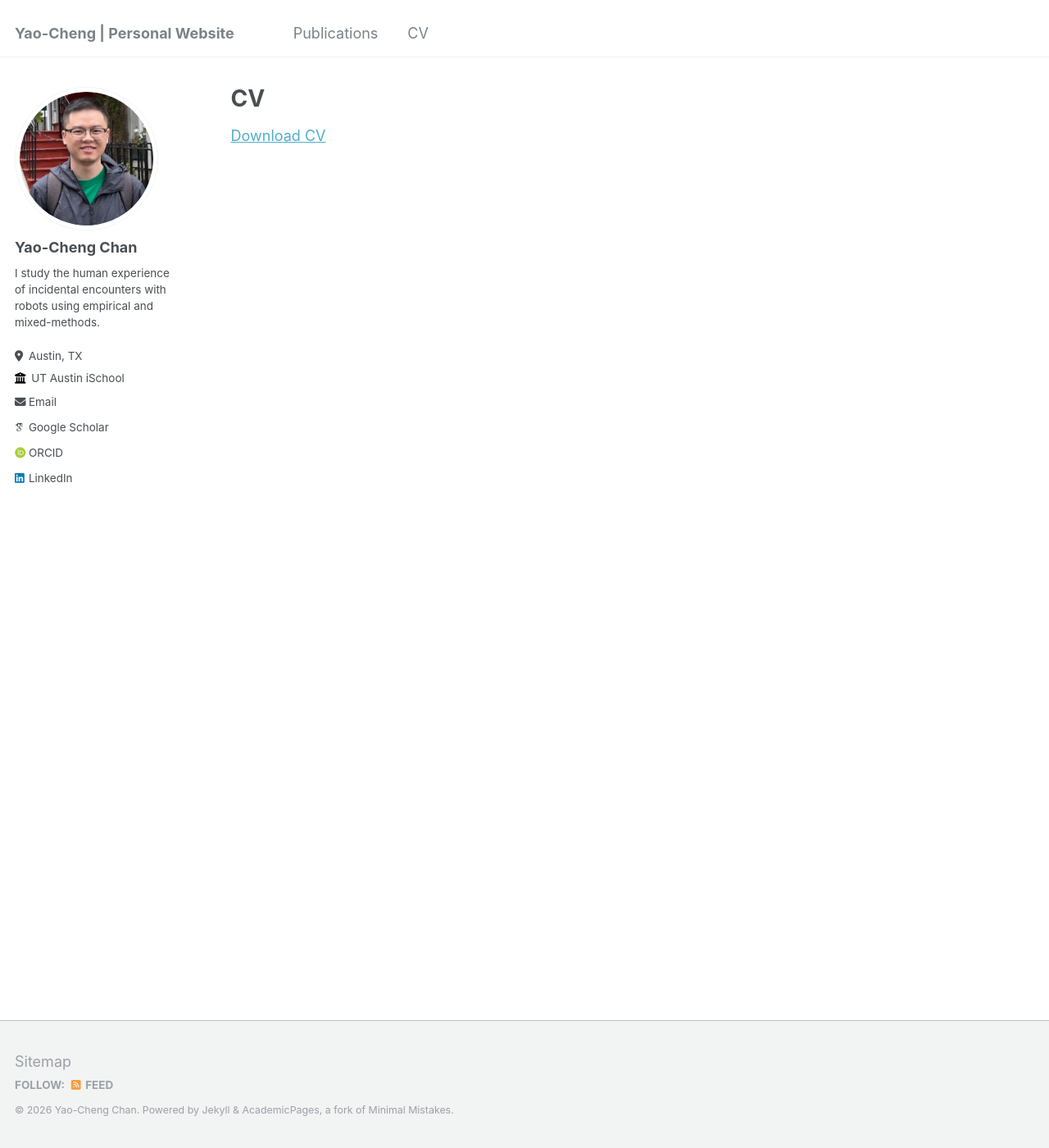
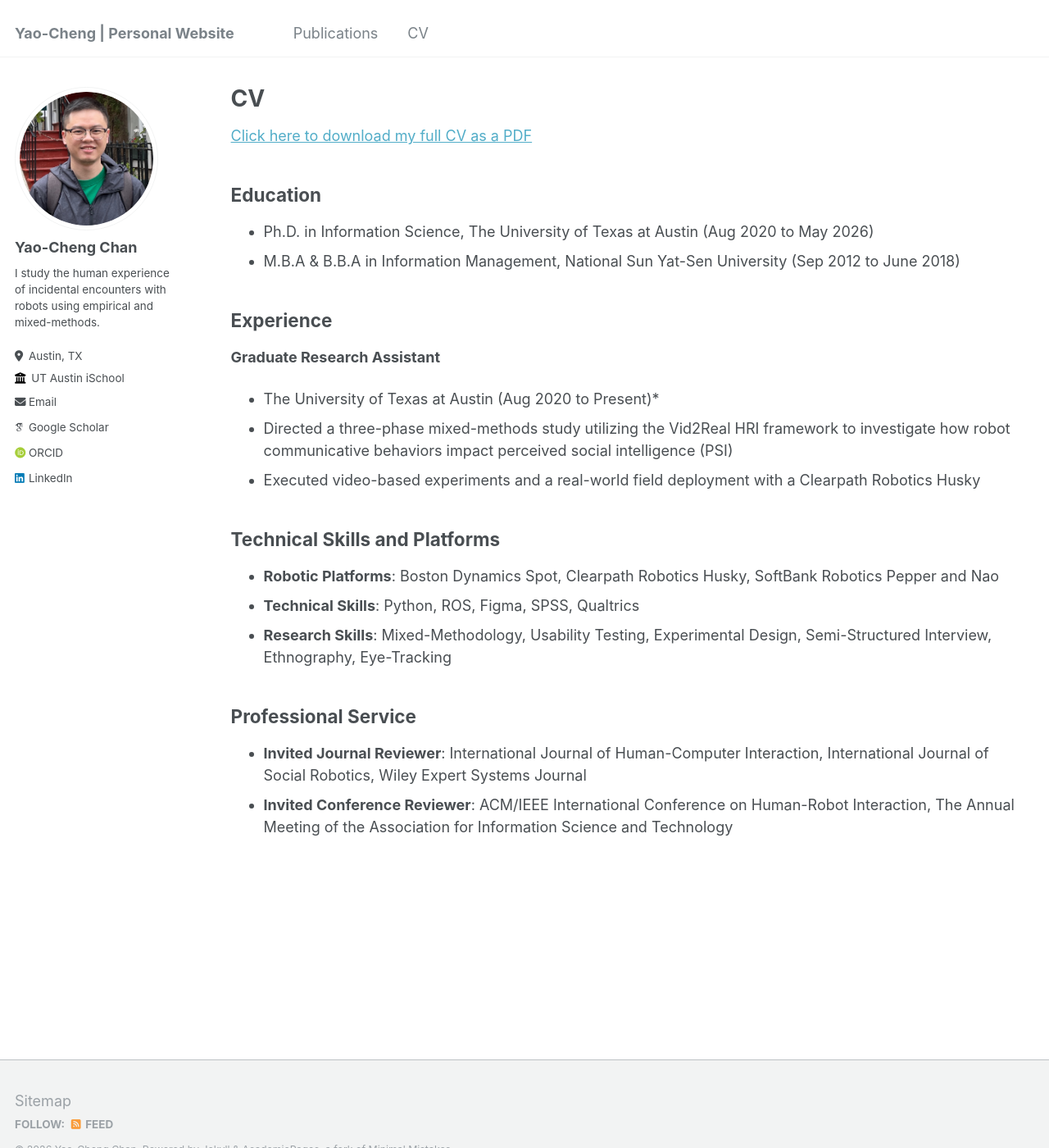
Before and after one commit to yaochengchan/yaochengchan.github.io, a Jekyll site: the page built from _pages/cv.md, in a window 1280 px wide and 1400 px high. Shown: the whole window at 82% size. Built offline with Jekyll 4.4.1, drawn with Linux system fonts in a browser that asks for light colours; some web fonts are replaced.

Commit message:
Update cv.md

```diff
--- a/_pages/cv.md
+++ b/_pages/cv.md
@@ -3,66 +3,27 @@ layout: archive
 title: "CV"
 permalink: /cv/
 author_profile: true
-redirect_from:
-  - /resume
 ---
 
 {% include base_path %}
 
-[Download CV](/files/CV.pdf)
+[Click here to download my full CV as a PDF](/files/CV.pdf)
 
-<!---
-Education
-======
-* Ph.D in Version Control Theory, GitHub University, 2018 (expected)
-* M.S. in Jekyll, GitHub University, 2014
-* B.S. in GitHub, GitHub University, 2012
+## Education
+* Ph.D. in Information Science, The University of Texas at Austin (Aug 2020 to May 2026)
+* M.B.A & B.B.A in Information Management, National Sun Yat-Sen University (Sep 2012 to June 2018)
 
-Work experience
-======
-* Spring 2024: Academic Pages Collaborator
-  * Github University
-  * Duties includes: Updates and improvements to template
-  * Supervisor: The Users
+## Experience
+**Graduate Research Assistant**
+* The University of Texas at Austin (Aug 2020 to Present)*
+* Directed a three-phase mixed-methods study utilizing the Vid2Real HRI framework to investigate how robot communicative behaviors impact perceived social intelligence (PSI)
+* Executed video-based experiments and a real-world field deployment with a Clearpath Robotics Husky
 
-* Fall 2015: Research Assistant
-  * Github University
-  * Duties included: Merging pull requests
-  * Supervisor: Professor Hub
+## Technical Skills and Platforms
+* **Robotic Platforms**: Boston Dynamics Spot, Clearpath Robotics Husky, SoftBank Robotics Pepper and Nao
+* **Technical Skills**: Python, ROS, Figma, SPSS, Qualtrics
+* **Research Skills**: Mixed-Methodology, Usability Testing, Experimental Design, Semi-Structured Interview, Ethnography, Eye-Tracking
 
-* Summer 2015: Research Assistant
-  * Github University
-  * Duties included: Tagging issues
-  * Supervisor: Professor Git
-
-Skills
-======
-* Skill 1
-* Skill 2
-  * Sub-skill 2.1
-  * Sub-skill 2.2
-  * Sub-skill 2.3
-* Skill 3
-
-Publications
-======
-  <ul>{% for post in site.publications reversed %}
-    {% include archive-single-cv.html %}
-  {% endfor %}</ul>
-
-Talks
-======
-  <ul>{% for post in site.talks reversed %}
-    {% include archive-single-talk-cv.html  %}
-  {% endfor %}</ul>
-
-Teaching
-======
-  <ul>{% for post in site.teaching reversed %}
-    {% include archive-single-cv.html %}
-  {% endfor %}</ul>
-
-Service and leadership
-======
-* Currently signed in to 43 different slack teams
--->
+## Professional Service
+* **Invited Journal Reviewer**: International Journal of Human-Computer Interaction, International Journal of Social Robotics, Wiley Expert Systems Journal
+* **Invited Conference Reviewer**: ACM/IEEE International Conference on Human-Robot Interaction, The Annual Meeting of the Association for Information Science and Technology
```
